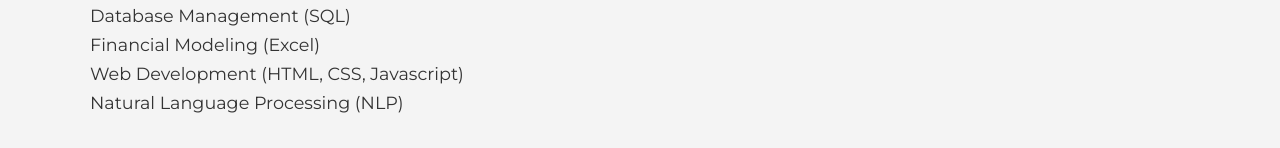
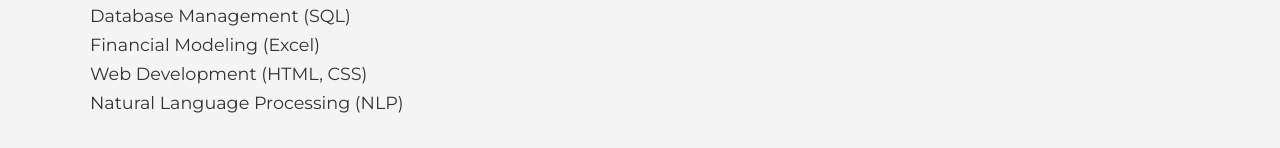
Before and after one commit to Ammaryasser1998/Ammaryasser1998.github.io, a plain HTML site: page index.html in a window 1280 px wide. Shown: the part 499-647 px from the top of the page. Drawn offline with Linux system fonts and the light colour scheme.

Commit message:
Update index.html

```diff
--- a/index.html
+++ b/index.html
@@ -107,7 +107,7 @@
                 <li>Python, Machine Learning, and Data Analysis</li>
                 <li>Database Management (SQL)</li>
                 <li>Financial Modeling (Excel)</li>
-                <li>Web Development (HTML, CSS, Javascript)</li>
+                <li>Web Development (HTML, CSS)</li>
                 <li>Natural Language Processing (NLP)</li>
             </ul>
         </section>
```
